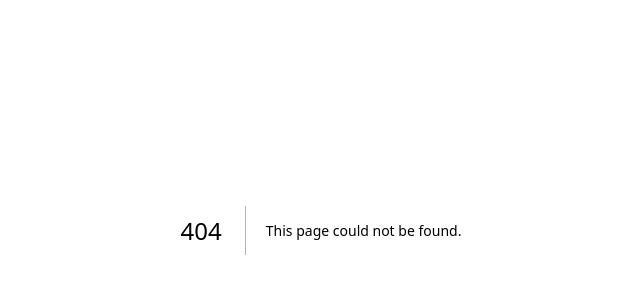
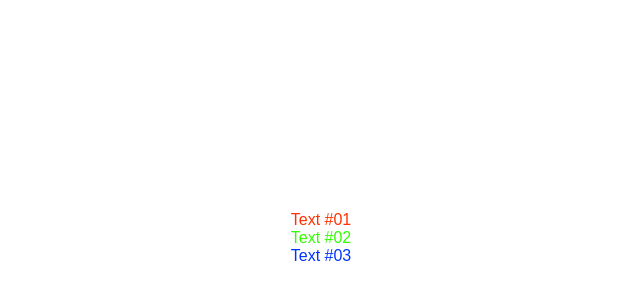
Before and after one commit to munhozotavio/learning, a Next.js app in the folder learning-next/: page /css/integration2 in a window 1280 px wide. Before the commit this address had no page. Shown: the part 170-470 px from the top of the page, without its empty margins (319-959 px from the left). Built offline with nearby package versions, Linux system fonts and the light colour scheme.

Commit message:
Integrating css

```diff
--- a/learning-next/pages/_app.tsx
+++ b/learning-next/pages/_app.tsx
@@ -1,4 +1,5 @@
 import "@/styles/globals.css";
+import "@/pages/css/integration1.css";
 import type { AppProps } from "next/app";
 
 export default function App({ Component, pageProps }: AppProps) {
--- /dev/null
+++ b/learning-next/pages/css/integration1.css
@@ -0,0 +1,14 @@
+/* Global css */
+/* Can only import to _app.tsx */
+
+.integration1 .red {
+  color: #f30;
+}
+
+.integration1 .blue {
+  color: #03f;
+}
+
+.integration1 .green {
+  color: #3f0;
+}
--- /dev/null
+++ b/learning-next/pages/css/integration2.module.css
@@ -0,0 +1,19 @@
+#content {
+  height: 100vh;
+  display: flex;
+  justify-content: center;
+  align-items: center;
+  flex-direction: column;
+}
+
+.red {
+  color: #f30;
+}
+
+.blue {
+  color: #03f;
+}
+
+.green {
+  color: #3f0;
+}
--- /dev/null
+++ b/learning-next/pages/css/integration2.tsx
@@ -0,0 +1,11 @@
+import styles from "./integration2.module.css"
+
+export default function cssIntegration2() {
+  return (
+    <div id={styles.content}>
+      <div className={styles.red}>Text #01</div>
+      <div className={styles.green}>Text #02</div>
+      <div className={styles.blue}>Text #03</div>
+    </div>
+  )
+}
```
Also changed, not shown: learning-next/pages/css/integration1.tsx (added, +11 -0 lines).
